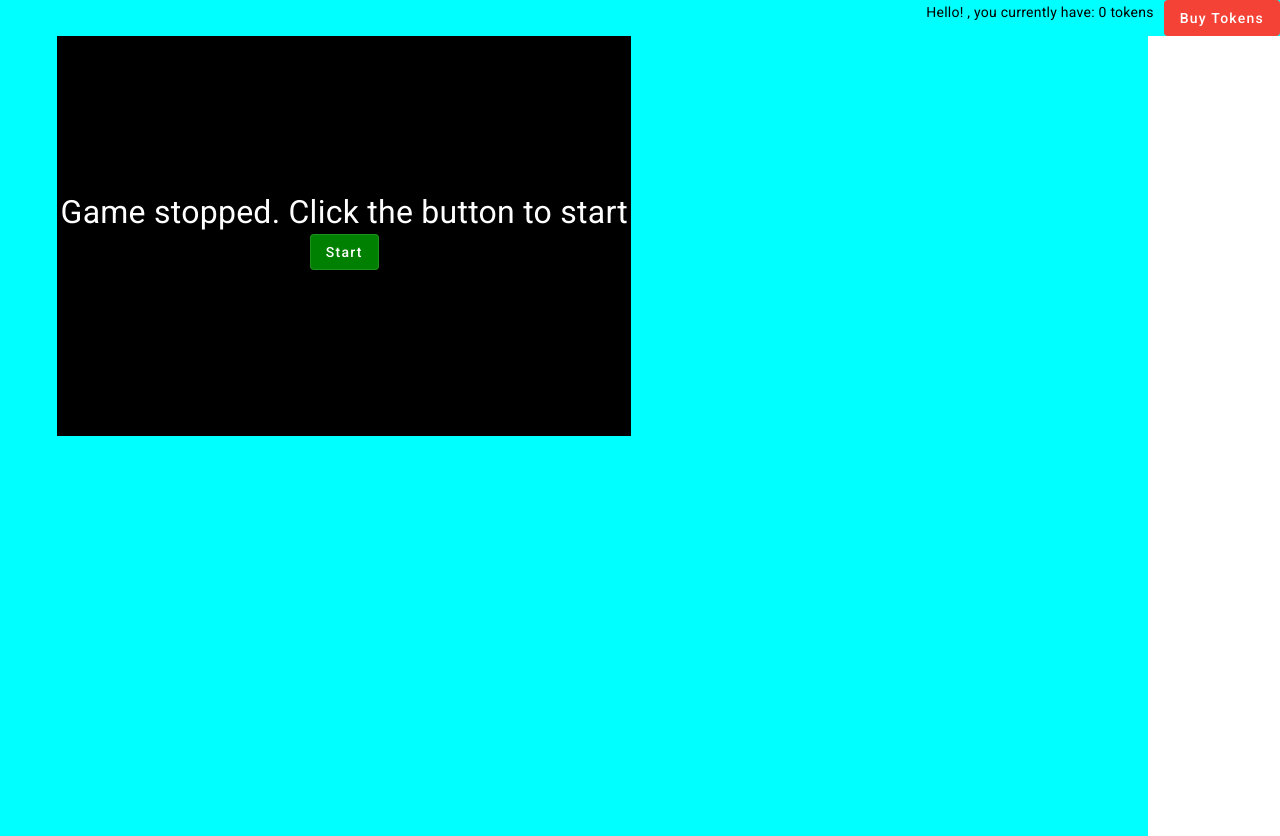
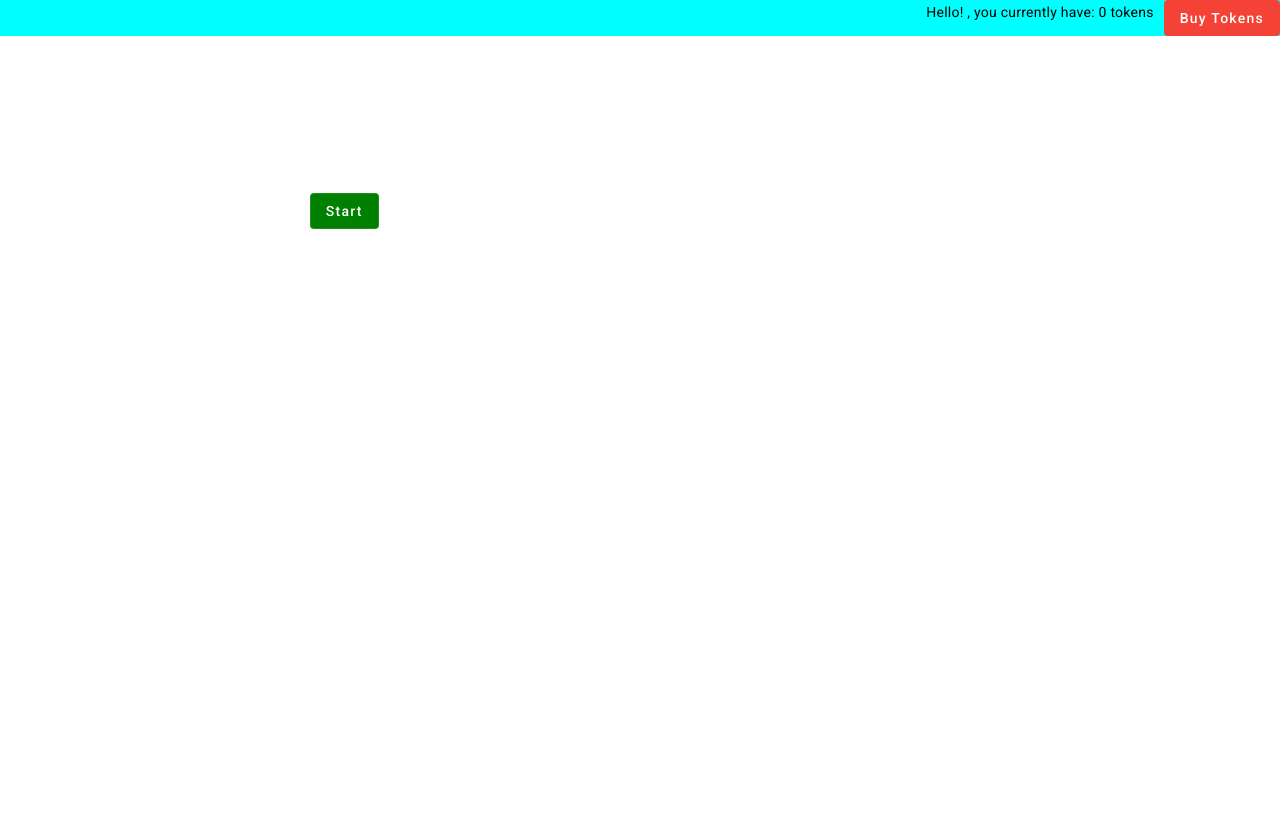
Before and after one commit to KatIsCoding/LightForceProject-Frontend, an Angular app: page / in a window 1280 px wide. Both pictures are taken after a click on the button "Login". Built offline with nearby package versions, Linux system fonts and the light colour scheme.

Commit message:
Transparent background

```diff
--- a/src/app/game/game.component.css
+++ b/src/app/game/game.component.css
@@ -1,5 +1,5 @@
 main {
-  background-color: aqua;
+  background-color: transparent;
   width: 100%;
 
 }
@@ -10,7 +10,7 @@ main {
   justify-content: center;
   align-items: center;
   margin-left: 5%;
-  background-color: black;
+  background-color: transparent;
   width: 50%;
   height: 50%;
 }
--- a/src/app/game/game.component.html
+++ b/src/app/game/game.component.html
@@ -8,6 +8,7 @@
     <ng-container *ngIf="!running">
       <p class="text">Game stopped. Click the button to start</p>
       <button mat-stroked-button id="startGameBtn" (click)="startGame()">Start</button>
+      <p class="text" id="score">Last Score: {{score}}</p>
     </ng-container>
   </div>
 </main>
--- a/src/app/game/game.component.ts
+++ b/src/app/game/game.component.ts
@@ -49,18 +49,20 @@ export class GameComponent {
   }
 
   async startGame() {
-    const result = await this.cloudService.startGame();
-    if (!result) {
+    (await this.cloudService.startGame()).subscribe((response) => {
+      if (!response.playable) {
         // Show the message Not enough credits
         console.error('Not enough credits');
         return;
       }
+      this.cloudService.updateUserData(response.userData);
       this.score = 0;
       this.running = true;
       setTimeout(() => {
         this.running = false;
         this.cloudService.uploadScore(this.score);
-    }, 20000);
+      }, 5000);
+    });
   }
 
   @HostListener('window:keyup', ['$event'])
```
Lines whose indentation alone changed are shown as unchanged.
